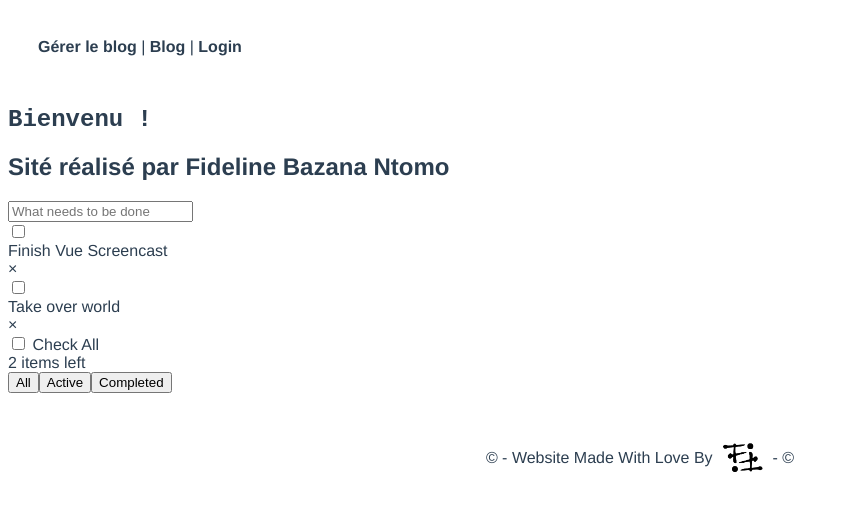
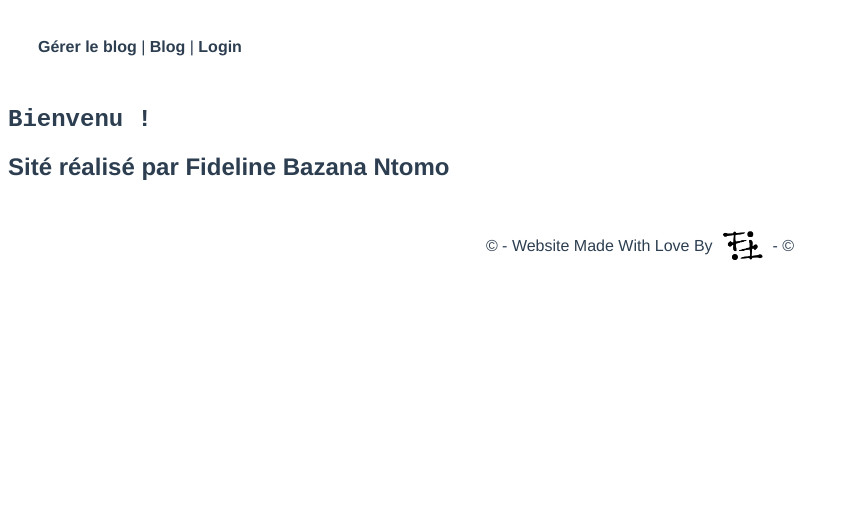
Before and after one commit to IIM-Creative-Technology/vuejs-fifi-dev, a Vue app: page / in a window 1280 px wide. Shown: the top 510 px of the page, without its empty margins (0-849 px from the left). Built offline with nearby package versions, Linux system fonts and the light colour scheme; what vuesax would draw is missing.

Commit message:
edit post item

```diff
--- a/src/App.vue
+++ b/src/App.vue
@@ -112,7 +112,7 @@ li a{
 /* CARD */
 .card{
   width: 80%;
-  margin: 0px auto;
+  margin: 20px auto;
   display: flex;
   color: white;
   justify-content: space-around;
--- a/src/components/EditPostItem.vue
+++ b/src/components/EditPostItem.vue
@@ -3,13 +3,13 @@
       <div class="card">
       <div class="card-header">
         <!-- Image of the Post -->
-        <img src="@/assets/img/sample.jpg" alt="ordinateur ">
+        <img :src="image" alt="ordinateur ">
       </div>
       <div class="card-body">
         <!-- Title of the post -->
-        <h1>The title</h1>
+        <h1 v-if="!editing" @dblclick="EditPost" :class="{ completed : completed }">{{ title }}</h1>
         <!-- content of the post -->
-        <p class="content">Lorem ipsum dolor sit amet, consectetur adipisicing elit. Distinctio hic provident odio natus aperiam iste ipsa ad quae, aspernatur magni impedit voluptatibus omnis molestiae praesentium temporibus nulla corporis modi tenetur!</p>
+        <p class="content">{{ description }}</p>
         <hr>
         <!-- author details-->
         <div class="author">
@@ -27,7 +27,7 @@
         </div>
         <!-- delete Button-->
         <div class="deleteButton">
-          <button>Supprimer</button>
+          <button @click="removePost(post.id)">Supprimer</button>
         </div>
       </div>
     </div>
@@ -36,7 +36,71 @@
 
 <script>
 export default {
-    //
+  name: 'edit-post-item',
+  props: {
+    post: {
+      type: Object,
+      required: true,
+    },
+    checkAll: {
+      type: Boolean,
+      required: true,
+    }
+  },
+  data() {
+    return {
+        'id': this.post.id,
+        'title': this.post.title,
+        'mtitle': this.post.mtitle,
+        'image': this.post.image,
+        'description': this.post.description,
+        'body': this.post.body,
+        'completed': this.post.completed,
+      'editing': this.post.editing,
+      'beforeEditCache': '',
+    }
+  },
+  watch: {
+    checkAll() {
+      this.completed = this.checkAll ? true : this.post.completed
+    }
+  },
+  directives: {
+    focus: {
+      inserted: function (el) {
+        el.focus()
+      }
+    }
+  },
+  methods: {
+    removePost(id) {
+      this.$store.dispatch('deletePost', id)
+    },
+    editPost() {
+      this.beforeEditCache = this.title
+      this.editing = true
+    },
+    doneEdit() {
+      if (this.title.trim() == '') {
+        this.title = this.beforeEditCache
+      }
+      this.editing = false
+      this.$store.dispatch('updatePost', {
+        'id': this.id,
+        'title': this.title,
+        'mtitle': this.mtitle,
+        'image': this.image,
+        'description': this.description,
+        'body': this.body,
+        'completed': this.completed,
+      'editing': this.editing,
+      })
+    },
+    cancelEdit() {
+      this.title = this.beforeEditCache
+      this.editing = false
+    },
+  }
 }
 </script>
 
--- a/src/components/EditPostList.vue
+++ b/src/components/EditPostList.vue
@@ -2,7 +2,6 @@
   <div class="edit-post-list">
        <edit-post></edit-post>
            <edit-post-item v-for="post in postsFiltered" :key="post.id" :post="post" :checkAll="!anyRemaining"></edit-post-item>
-
   </div>
 </template>
 
--- a/src/components/TestPost.vue
+++ /dev/null
@@ -1,135 +0,0 @@
-<template>
-  <div>
-    <input type="text" class="todo-input" placeholder="What needs to be done" v-model="newTodo" @keyup.enter="addTodo">
-    <transition-group name="fade" enter-active-class="animated fadeInUp" leave-active-class="animated fadeOutDown">
-    <div v-for="(todo, index) in todosFiltered" :key="todo.id" class="todo-item">
-      <div class="todo-item-left">
-        <input type="checkbox" v-model="todo.completed">
-        <div v-if="!todo.editing" @dblclick="editTodo(todo)" class="todo-item-label" :class="{ completed : todo.completed }">{{ todo.title }}</div>
-        <input v-else class="todo-item-edit" type="text" v-model="todo.title" @blur="doneEdit(todo)" @keyup.enter="doneEdit(todo)" @keyup.esc="cancelEdit(todo)" v-focus>
-      </div>
-      <div class="remove-item" @click="removeTodo(index)">
-        &times;
-      </div>
-    </div>
-    </transition-group>
-
-    <div class="extra-container">
-      <div><label><input type="checkbox" :checked="!anyRemaining" @change="checkAllTodos"> Check All</label></div>
-      <div>{{ remaining }} items left</div>
-    </div>
-
-    <div class="extra-container">
-      <div>
-        <button :class="{ active: filter == 'all' }" @click="filter = 'all'">All</button>
-        <button :class="{ active: filter == 'active' }" @click="filter = 'active'">Active</button>
-        <button :class="{ active: filter == 'completed' }" @click="filter = 'completed'">Completed</button>
-      </div>
-
-      <div>
-        <transition name="fade">
-        <button v-if="showClearCompletedButton" @click="clearCompleted">Clear Completed</button>
-        </transition>
-      </div>
-
-    </div>
-  </div>
-</template>
-
-<script>
-export default {
-  name: 'todo-list',
-  data () {
-    return {
-      newTodo: '',
-      idForTodo: 3,
-      beforeEditCache: '',
-      filter: 'all',
-      todos: [
-        {
-          'id': 1,
-          'title': 'Finish Vue Screencast',
-          'completed': false,
-          'editing': false,
-        },
-        {
-          'id': 2,
-          'title': 'Take over world',
-          'completed': false,
-          'editing': false,
-        },
-      ]
-    }
-  },
-  computed: {
-    remaining() {
-      return this.todos.filter(todo => !todo.completed).length
-    },
-    anyRemaining() {
-      return this.remaining != 0
-    },
-    todosFiltered() {
-      if (this.filter == 'all') {
-        return this.todos
-      } else if (this.filter == 'active') {
-        return this.todos.filter(todo => !todo.completed)
-      } else if (this.filter == 'completed') {
-        return this.todos.filter(todo => todo.completed)
-      }
-      return this.todos
-    },
-    showClearCompletedButton() {
-      return this.todos.filter(todo => todo.completed).length > 0
-    }
-  },
-  directives: {
-    focus: {
-      inserted: function (el) {
-        el.focus()
-      }
-    }
-  },
-  methods: {
-    addTodo() {
-      if (this.newTodo.trim().length == 0) {
-        return
-      }
-      this.todos.push({
-        id: this.idForTodo,
-        title: this.newTodo,
-        completed: false,
-        editing: false,
-      })
-      this.newTodo = ''
-      this.idForTodo++
-    },
-    editTodo(todo) {
-      this.beforeEditCache = todo.title
-      todo.editing = true
-    },
-    doneEdit(todo) {
-      if (todo.title.trim() == '') {
-        todo.title = this.beforeEditCache
-      }
-      todo.editing = false
-    },
-    cancelEdit(todo) {
-      todo.title = this.beforeEditCache
-      todo.editing = false
-    },
-    removeTodo(index) {
-      this.todos.splice(index, 1)
-    },
-    checkAllTodos() {
-      this.todos.forEach((todo) => todo.completed = event.target.checked)
-    },
-    clearCompleted() {
-      this.todos = this.todos.filter(todo => !todo.completed)
-    }
-  }
-}
-</script>
-
-<style>
-
-</style>
--- a/src/store/index.js
+++ b/src/store/index.js
@@ -118,6 +118,7 @@ export default new Vuex.Store({
         title: post.title,
         mtitle: post.mtitle,
         image: post.image,
+        description : post.description,
         body: post.body,
       })
     },
@@ -128,6 +129,7 @@ export default new Vuex.Store({
         'title': post.title,
         'mtitle': post.mtitle,
         'image': post.image,
+        'description': post.description,
         'body': post.body,
       })
     },
--- a/src/views/Home.vue
+++ b/src/views/Home.vue
@@ -2,20 +2,17 @@
   <div class="home">
     <h1>Bienvenu !</h1>
     <h2>Sité réalisé par Fideline Bazana Ntomo</h2>
-    <test-post></test-post>
   </div>
 </template>
 
 <script>
 // @ is an alias to /src
 //import HelloWorld from "@/components/HelloWorld.vue";
-import TestPost from '../components/TestPost.vue';
 
 export default {
   name: "Home",
   components: {
     //HelloWorld
-    TestPost
   }
 };
 </script>
```
